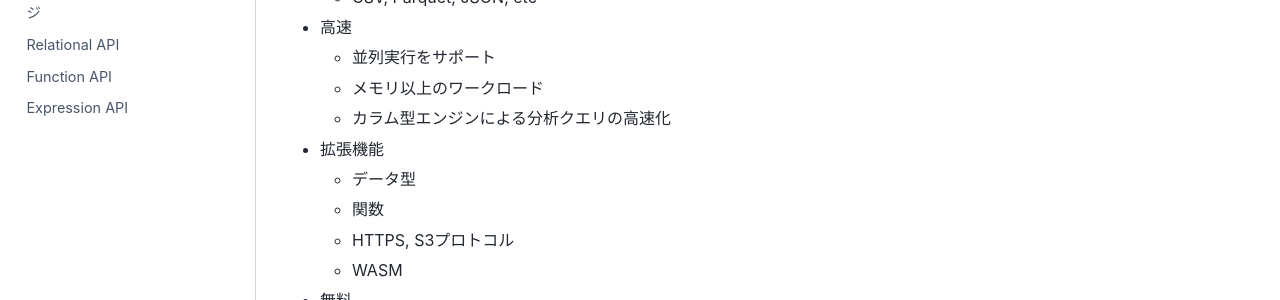
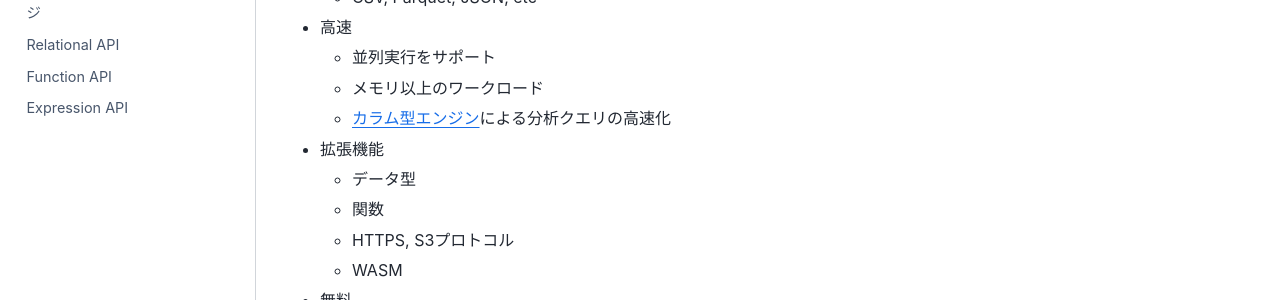
Before and after one commit to fin-py/duckdb-hands-on, a Jupyter Book: the page built from docs/intro.md, in a window 1280 px wide and 1189 px high. Shown: the part 384-684 px from the top of the window. Built offline with Jupyter Book 1.0.4 settings and Sphinx 7.4.7 and the Sphinx Book theme 1.1.4, drawn with Linux system fonts in a browser that asks for light colours; pages that are not in the unit, such as notebooks, are missing from menus; comment, search, counter and statistics services are not loaded; some of the changed lines change nothing that is shown.

```diff
--- a/docs/intro.md
+++ b/docs/intro.md
@@ -11,7 +11,7 @@
 - 高速
   - 並列実行をサポート
   - メモリ以上のワークロード
-  - カラム型エンジンによる分析クエリの高速化
+  - [カラム型エンジン](https://www.vldb.org/pvldb/vol11/p2209-kersten.pdf)による分析クエリの高速化
 - 拡張機能
   - データ型
   - 関数
```
Also changed, not shown: docs/data-import.ipynb.
